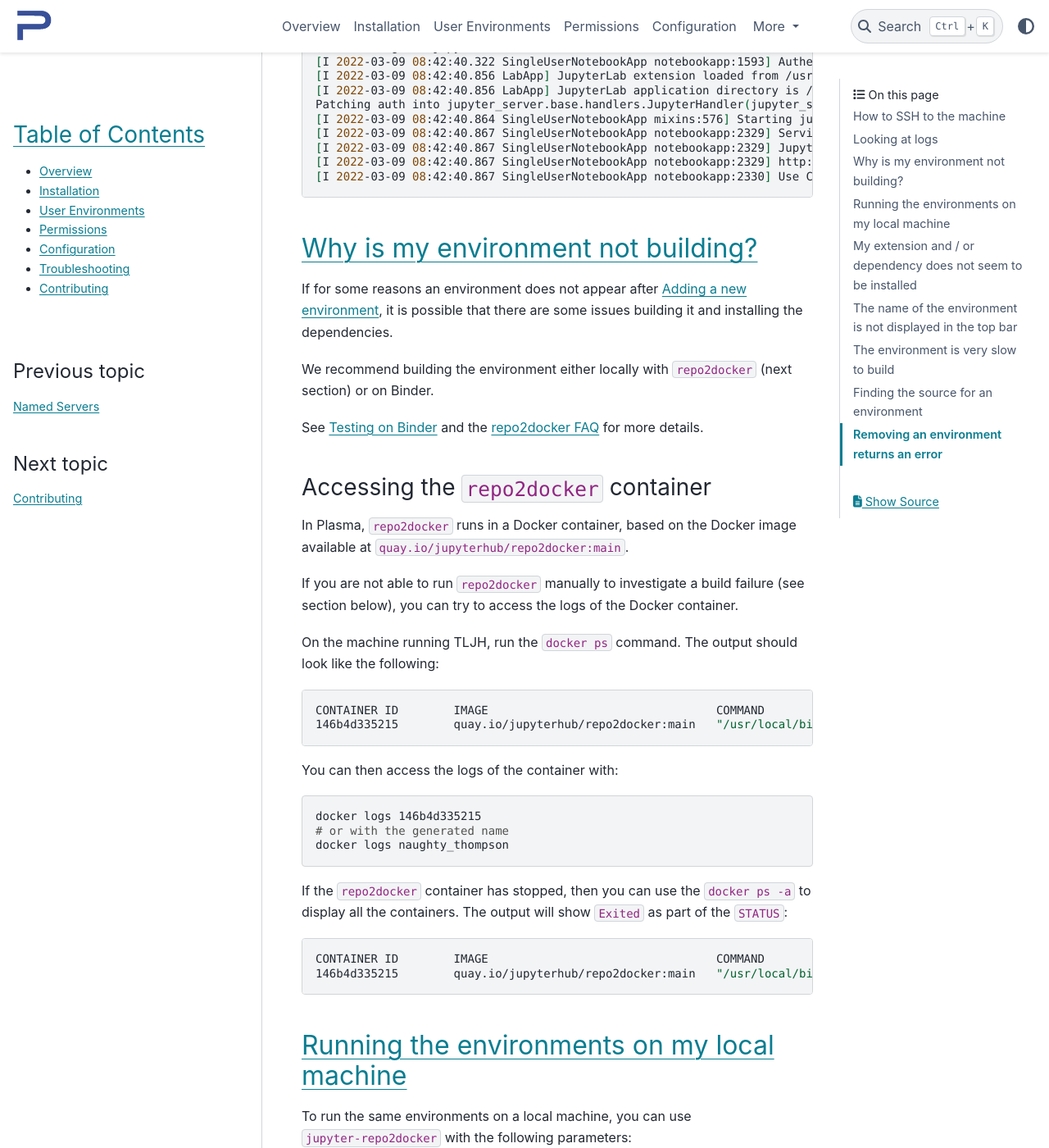
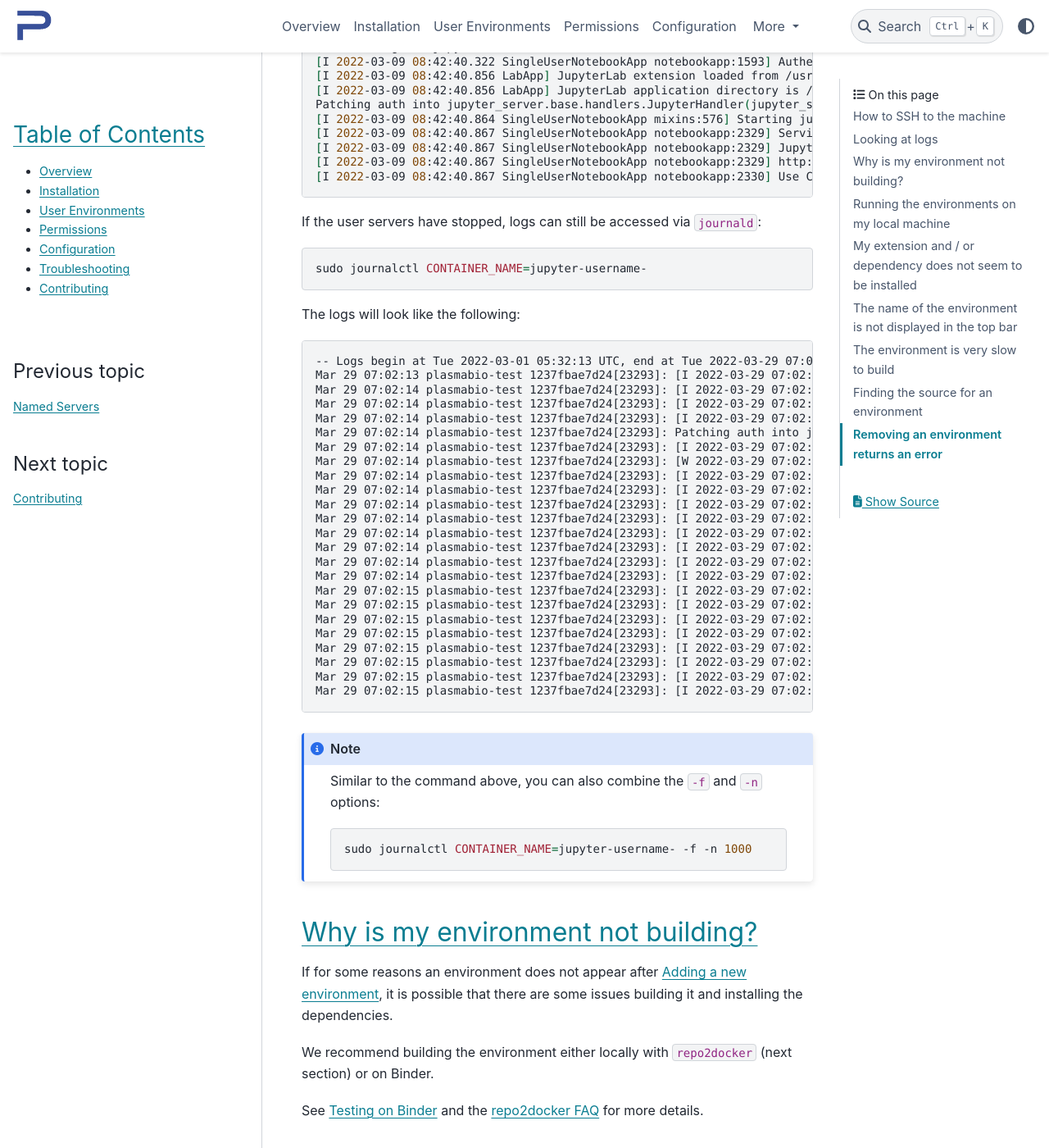
Before and after one commit to plasmabio/plasma, a Sphinx documentation site: the page built from docs/troubleshooting/index.md, in a window 1280 px wide and 1400 px high, scrolled down 1881 px. Shown: the whole window at 82% size. Built offline with Sphinx 7.4.7 and the PyData theme 0.15.4, drawn with Linux system fonts in a browser that asks for light colours.

Commit message:
Enable the journald logging driver

`````diff
--- a/docs/troubleshooting/index.md
+++ b/docs/troubleshooting/index.md
@@ -77,6 +77,48 @@ Patching auth into jupyter_server.base.handlers.JupyterHandler(jupyter_server.ba
 [I 2022-03-09 08:42:40.867 SingleUserNotebookApp notebookapp:2330] Use Control-C to stop this server and shut dow
 ```
 
+If the user servers have stopped, logs can still be accessed via `journald`:
+
+```bash
+sudo journalctl CONTAINER_NAME=jupyter-username-
+```
+
+The logs will look like the following:
+
+```
+-- Logs begin at Tue 2022-03-01 05:32:13 UTC, end at Tue 2022-03-29 07:04:03 UTC. --
+Mar 29 07:02:13 plasmabio-test 1237fbae7d24[23293]: [I 2022-03-29 07:02:13.162 SingleUserNotebookApp notebookapp:1593] Authentication of /metrics is OFF, since other authentication is disabled.
+Mar 29 07:02:14 plasmabio-test 1237fbae7d24[23293]: [I 2022-03-29 07:02:14.011 LabApp] JupyterLab extension loaded from /srv/conda/envs/notebook/lib/python3.7/site-packages/jupyterlab
+Mar 29 07:02:14 plasmabio-test 1237fbae7d24[23293]: [I 2022-03-29 07:02:14.011 LabApp] JupyterLab application directory is /srv/conda/envs/notebook/share/jupyter/lab
+Mar 29 07:02:14 plasmabio-test 1237fbae7d24[23293]: [I 2022-03-29 07:02:14.020 SingleUserNotebookApp extension:22] nteract extension loaded from /srv/conda/envs/notebook/lib/python3.7/site-packages/nteract_on_jupyter
+Mar 29 07:02:14 plasmabio-test 1237fbae7d24[23293]: Patching auth into jupyter_server.base.handlers.JupyterHandler(jupyter_server.base.handlers.AuthenticatedHandler) -> JupyterHandler(jupyterhub.singleuser.mixins.HubAuthenticatedHandler, jupyter_server.base.handlers.AuthenticatedHan>
+Mar 29 07:02:14 plasmabio-test 1237fbae7d24[23293]: [I 2022-03-29 07:02:14.023 SingleUserNotebookApp mixins:576] Starting jupyterhub-singleuser server version 1.5.0
+Mar 29 07:02:14 plasmabio-test 1237fbae7d24[23293]: [W 2022-03-29 07:02:14.030 SingleUserNotebookApp _version:73] jupyterhub version 1.1.0 != jupyterhub-singleuser version 1.5.0. This could cause failure to authenticate and result in redirect loops!
+Mar 29 07:02:14 plasmabio-test 1237fbae7d24[23293]: [I 2022-03-29 07:02:14.030 SingleUserNotebookApp notebookapp:2302] Serving notebooks from local directory: /srv/home/foo/test-gist
+Mar 29 07:02:14 plasmabio-test 1237fbae7d24[23293]: [I 2022-03-29 07:02:14.030 SingleUserNotebookApp notebookapp:2302] Jupyter Notebook 6.3.0 is running at:
+Mar 29 07:02:14 plasmabio-test 1237fbae7d24[23293]: [I 2022-03-29 07:02:14.030 SingleUserNotebookApp notebookapp:2302] http://1237fbae7d24:8888/user/foo/
+Mar 29 07:02:14 plasmabio-test 1237fbae7d24[23293]: [I 2022-03-29 07:02:14.030 SingleUserNotebookApp notebookapp:2303] Use Control-C to stop this server and shut down all kernels (twice to skip confirmation).
+Mar 29 07:02:14 plasmabio-test 1237fbae7d24[23293]: [I 2022-03-29 07:02:14.035 SingleUserNotebookApp mixins:557] Updating Hub with activity every 300 seconds
+Mar 29 07:02:14 plasmabio-test 1237fbae7d24[23293]: [I 2022-03-29 07:02:14.810 SingleUserNotebookApp log:189] 302 GET /user/foo/ -> /user/foo/lab? (@172.17.0.1) 1.28ms
+Mar 29 07:02:14 plasmabio-test 1237fbae7d24[23293]: [I 2022-03-29 07:02:14.887 SingleUserNotebookApp log:189] 302 GET /user/foo/ -> /user/foo/lab? (@1.2.3.4) 1.32ms
+Mar 29 07:02:14 plasmabio-test 1237fbae7d24[23293]: [I 2022-03-29 07:02:14.923 SingleUserNotebookApp log:189] 302 GET /user/foo/lab -> /hub/api/oauth2/authorize?client_id=jupyterhub-user-foo&redirect_uri=%2Fuser%2Ffoo%2Foauth_callback&response_type=code&state=[secret] (@1.2.3.4>
+Mar 29 07:02:15 plasmabio-test 1237fbae7d24[23293]: [I 2022-03-29 07:02:15.047 SingleUserNotebookApp auth:992] Logged-in user {'kind': 'user', 'name': 'foo', 'admin': True, 'groups': [], 'server': '/user/foo/', 'pending': None, 'created': '2022-03-29T06:43:56.625610Z', 'last_activit>
+Mar 29 07:02:15 plasmabio-test 1237fbae7d24[23293]: [I 2022-03-29 07:02:15.048 SingleUserNotebookApp log:189] 302 GET /user/foo/oauth_callback?code=[secret]&state=[secret] -> /user/foo/lab (@1.2.3.4) 51.45ms
+Mar 29 07:02:15 plasmabio-test 1237fbae7d24[23293]: [I 2022-03-29 07:02:15.913 SingleUserNotebookApp log:189] 200 GET /user/foo/api/kernelspecs?1648537335747 (foo@1.2.3.4) 114.00ms
+Mar 29 07:02:15 plasmabio-test 1237fbae7d24[23293]: [I 2022-03-29 07:02:15.988 SingleUserNotebookApp log:189] 200 GET /user/foo/lab/api/settings?1648537335752 (foo@1.2.3.4) 72.87ms
+Mar 29 07:02:15 plasmabio-test 1237fbae7d24[23293]: [I 2022-03-29 07:02:15.990 SingleUserNotebookApp log:189] 200 GET /user/foo/api/kernels?1648537335759 (foo@1.2.3.4) 70.30ms
+Mar 29 07:02:15 plasmabio-test 1237fbae7d24[23293]: [I 2022-03-29 07:02:15.991 SingleUserNotebookApp log:189] 200 GET /user/foo/api/terminals?1648537335760 (foo@1.2.3.4) 71.07ms
+Mar 29 07:02:15 plasmabio-test 1237fbae7d24[23293]: [I 2022-03-29 07:02:15.993 SingleUserNotebookApp log:189] 200 GET /user/foo/api/sessions?1648537335760 (foo@1.2.3.4) 2.67ms
+Mar 29 07:02:15 plasmabio-test 1237fbae7d24[23293]: [I 2022-03-29 07:02:15.996 SingleUserNotebookApp log:189] 200 GET /user/foo/api/kernelspecs?1648537335922 (foo@1.2.3.4) 1.56ms
+```
+
+````{note}
+Similar to the command above, you can also combine the `-f`  and `-n` options:
+
+```bash
+sudo journalctl CONTAINER_NAME=jupyter-username- -f -n 1000
+```
+````
 
 ## Why is my environment not building?
 
`````
Also changed, not shown: 2 other files.
